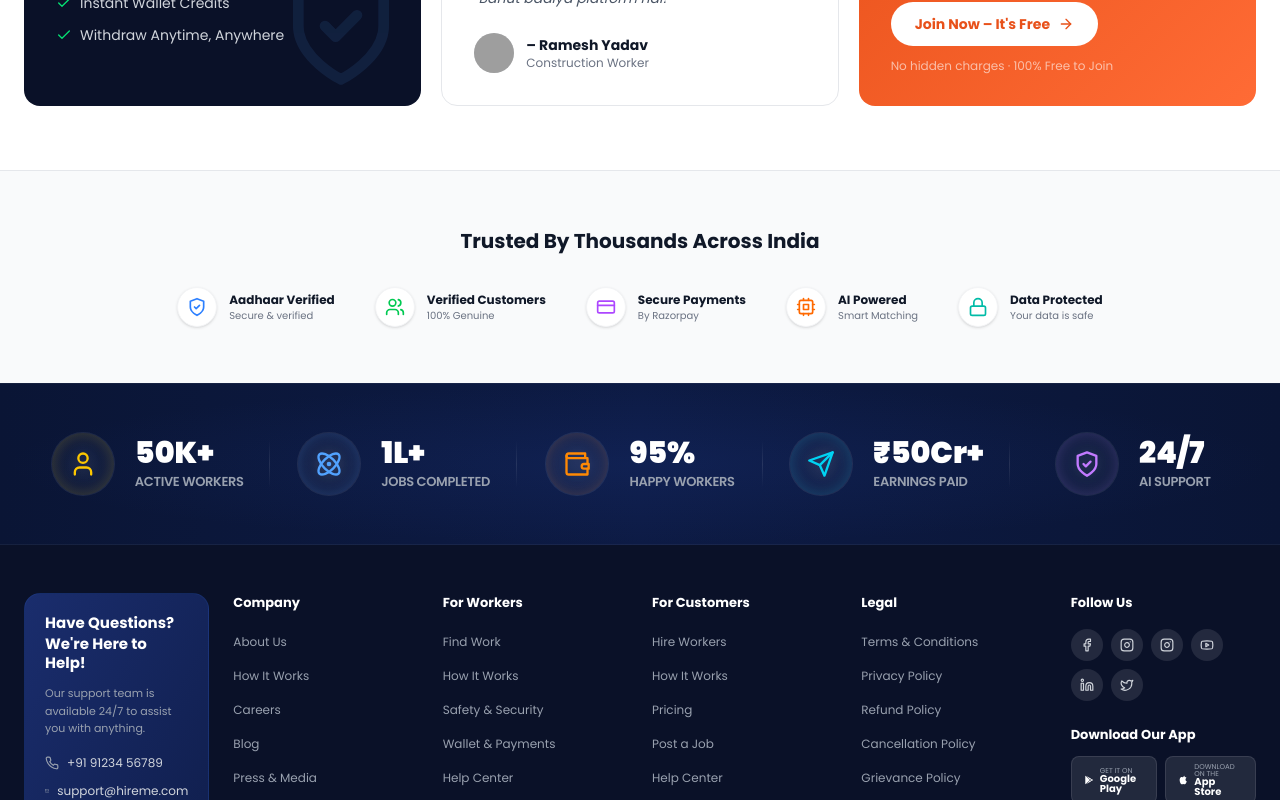
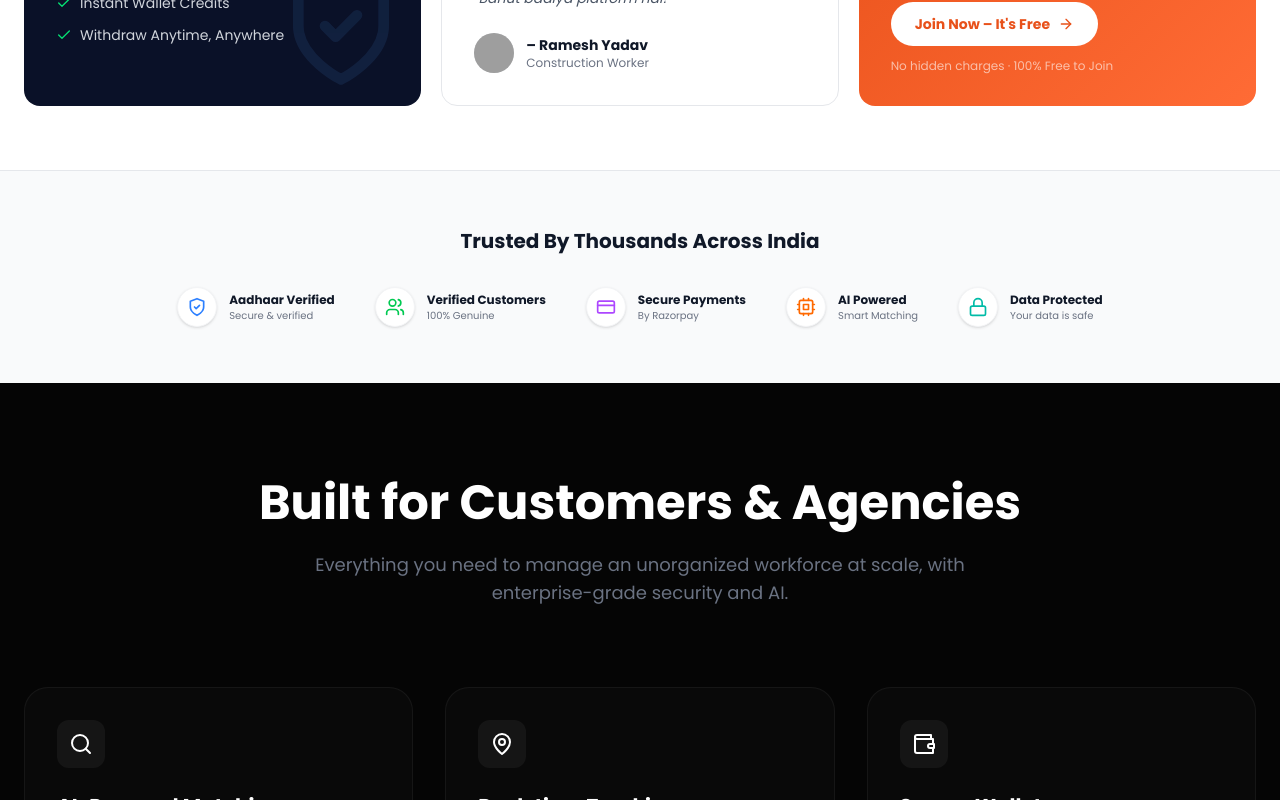
Before and after one commit to algoprojects7/HireMe, a Next.js app in the folder apps/admin/: page / in a window 1280 px wide. Shown: the part 2000-2800 px from the top of the page. Built offline with nearby package versions, Linux system fonts and the light colour scheme; grey boxes are pictures that could not be loaded.

Commit message:
fix: add #for-customers section to landing page

```diff
--- a/apps/admin/src/app/page.tsx
+++ b/apps/admin/src/app/page.tsx
@@ -6,6 +6,7 @@ import { BottomCards } from "@/components/landing/BottomCards";
 import { TrustBadges } from "@/components/landing/TrustBadges";
 import { StatsBar } from "@/components/landing/StatsBar";
 import { Footer } from "@/components/landing/Footer";
+import { Features } from "@/components/landing/Features";
 
 export default function Home() {
   return (
@@ -17,6 +18,7 @@ export default function Home() {
         <StepsSection />
         <BottomCards />
         <TrustBadges />
+        <Features />
         <StatsBar />
       </main>
       <Footer />
--- a/apps/admin/src/components/landing/Features.tsx
+++ b/apps/admin/src/components/landing/Features.tsx
@@ -41,10 +41,10 @@ const features = [
 
 export function Features() {
   return (
-    <section id="features" className="py-24 bg-[#050505] relative">
+    <section id="for-customers" className="py-24 bg-[#050505] relative">
       <div className="max-w-7xl mx-auto px-6">
         <div className="text-center mb-20">
-          <h2 className="text-3xl lg:text-5xl font-bold text-white mb-6">Built for Modern Operations</h2>
+          <h2 className="text-3xl lg:text-5xl font-bold text-white mb-6">Built for Customers & Agencies</h2>
           <p className="text-gray-500 max-w-2xl mx-auto text-lg">
             Everything you need to manage an unorganized workforce at scale, with enterprise-grade security and AI.
           </p>
```
Also changed, not shown: 1 other file (tests, documents, lock files or other folders).
